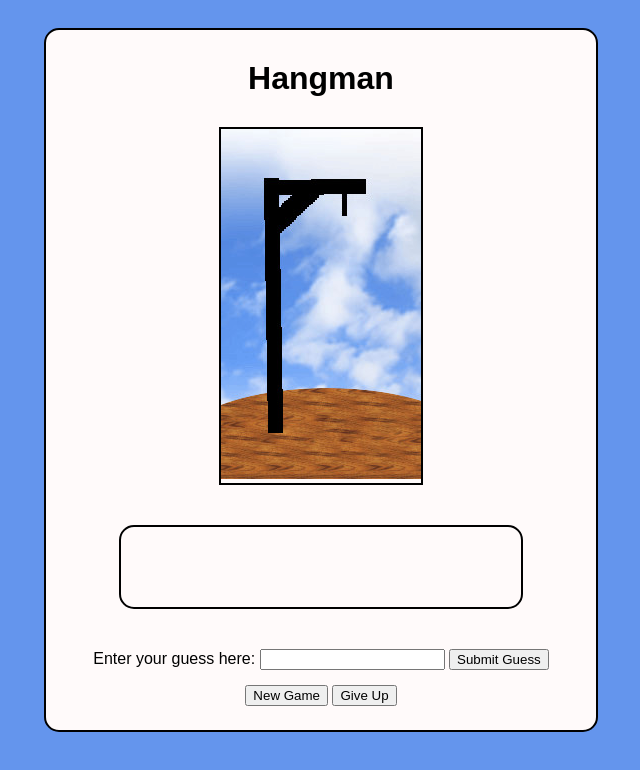
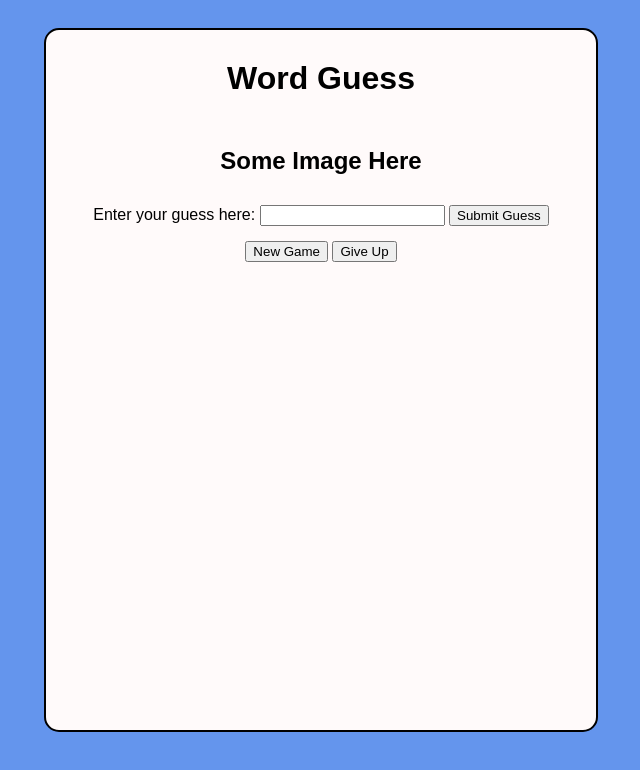
Before and after one commit to bradsimpson213/js-hangman-starter, a plain HTML site: page starter/index.html in a window 1280 px wide. Shown: the whole page, without its empty margins (319-959 px from the left). Drawn offline with Linux system fonts and the light colour scheme.

Commit message:
working on starter for hangman

```diff
--- a/starter/index.html
+++ b/starter/index.html
@@ -5,15 +5,15 @@
     <meta http-equiv="X-UA-Compatible" content="IE=edge">
     <meta name="viewport" content="width=device-width, initial-scale=1.0">
     <link rel="stylesheet" type="text/css" href="index.css" />
-    <title>Hangman</title>
+    <title>Word Guess</title>
 </head>
 <body>
     <div class="game-container">
-        <h1>Hangman</h1>
-        <div class="hangman-image">
-            <img src="./images/0.jpg"/>
+        <h1>Word Guess</h1>
+        <div class="wordguess-image">
+            <h2>Some Image Here</h2>
         </div>
-        <div class="hangman-word">
+        <div class="word-container">
 
         </div>
         <div class="input-area">
@@ -27,6 +27,6 @@
         </div>
     </div>
 
-    <script src="hangman.js"></script>
+    <script src="wordguess.js"></script>
 </body>
 </html>
```
Also changed, not shown: 3 other files.
